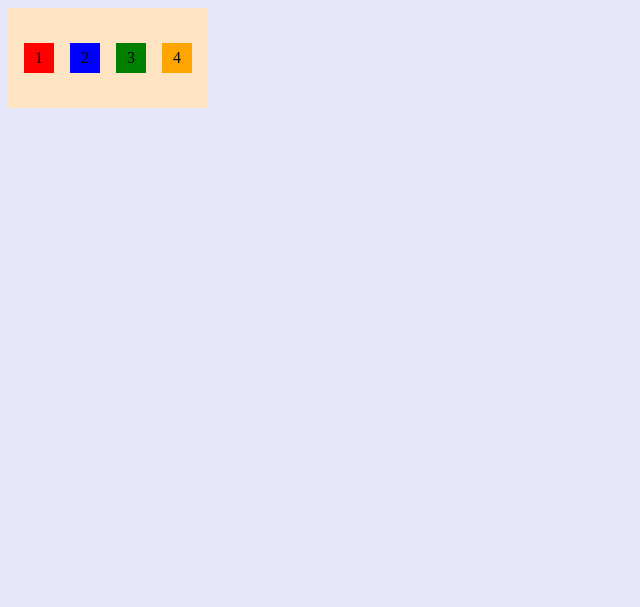
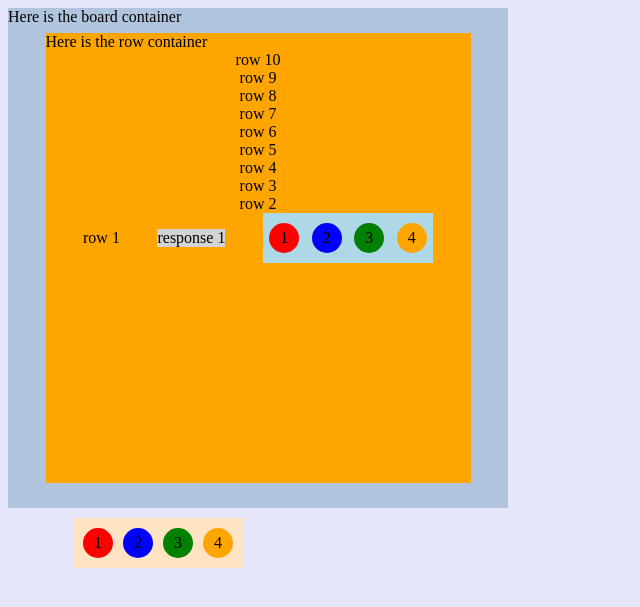
Before and after one commit to lbrantcollins/MasterMind-old, a PHP site: page / in a window 1280 px wide. Shown: the top 607 px of the page, without its empty margins (0-640 px from the left). Run offline with PHP 8.4, Linux system fonts and the light colour scheme.

Commit message:
displayed one row div on the game board structured to display the four guessed colors

```diff
--- a/css/style.css
+++ b/css/style.css
@@ -2,16 +2,73 @@ body {
 	background-color: lavender;
 }
 
-.guess-row {
-	display: flex;
+#game-board-container {
+	position: relative;
+	width: 500px;
+	height: 500px;
+	background-color: lightsteelblue;
 }
 
-.container {
+#row-container {
+	background-color: orange;
+	width: 85%;
+	height: 90%;
+	/* center horizontally */
+  	margin: auto 7.5%;
+	/* center vertically */
+	position: absolute;
+   top: 50%;
+  	transform: translateY(-50%);
+}
+
+.one-row {
 	display: flex;
 	justify-content: space-evenly;
 	align-items: center;
-	width: 200px;
-	height: 100px;
+}
+
+.guess {
+	background-color: lightblue;
+	display: flex;
+	justify-content: space-around;
+	align-items: center;
+	width: 170px;
+	height: 50px;
+}
+
+/* The CSS for the available game colors will
+be generated via jQuery at the start of the game */
+#guess1 {
+	background-color: red;
+}
+
+#guess2 {
+	background-color: blue;
+}
+
+#guess3 {
+	background-color: green;
+}
+
+#guess4 {
+	background-color: orange;
+}
+
+.response {
+	background-color: lightgrey;
+	display: flex;
+	justify-content: space-around;
+	align-items: center;
+}
+
+
+#color-container {
+	display: flex;
+	justify-content: space-evenly;
+	align-items: center;
+	margin: 10px 65px;
+	width: 170px;
+	height: 50px;
 	background-color: bisque;
 }
 
@@ -21,8 +78,11 @@ body {
 	align-items: center;
 	width: 30px;
 	height: 30px;
+	border-radius: 15px;
 }
 
+/* The CSS for the available game colors will
+be generated via jQuery at the start of the game */
 #peg1 {
 	background-color: red;
 }
--- a/index.html
+++ b/index.html
@@ -8,14 +8,38 @@
 </head>
 <body>
 
-	<div class="rows">
-		<div class="guess">
-		</div>
-		<div class="response">
+	<div id="game-board-container">
+		Here is the board container
+		<div id="row-container">
+			Here is the row container
+			<div class="one-row" id="row10">row 10</div>
+			<div class="one-row" id="row9">row 9</div>
+			<div class="one-row" id="row8">row 8</div>
+			<div class="one-row" id="row7">row 7</div>
+			<div class="one-row" id="row6">row 6</div>
+			<div class="one-row" id="row5">row 5</div>
+			<div class="one-row" id="row4">row 4</div>
+			<div class="one-row" id="row3">row 3</div>
+			<div class="one-row" id="row2">row 2</div>
+			<div class="one-row" id="row1">row 1
+				<div class="response">
+					response 1
+				</div>
+				<div class="guess">
+					<div class="colors" id="guess1">1</div>
+					<div class="colors" id="guess2">2</div>
+					<div class="colors" id="guess3">3</div>
+					<div class="colors" id="guess4">4</div>
+				</div>
+			</div>
+
+
+
 		</div>
 	</div>
 
-	<div class="container">
+	<div id="color-container">
+		<!--  These divs will be generated via jQuery at the start of the game -->
 		<div class="colors" id="peg1">1</div>
 		<div class="colors" id="peg2">2</div>
 		<div class="colors" id="peg3">3</div>
```
